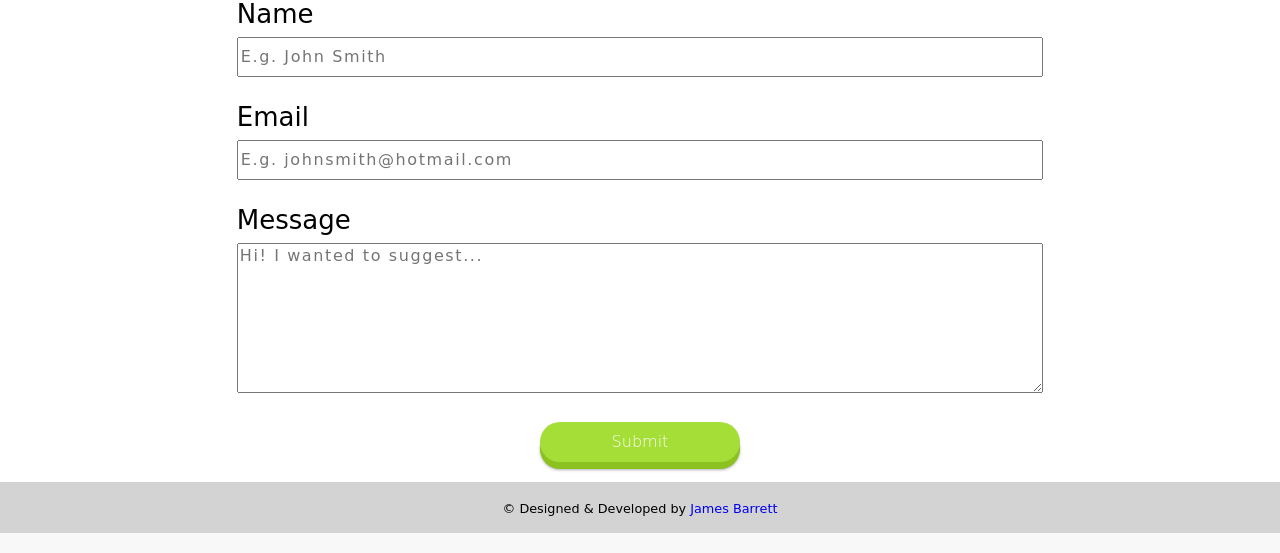
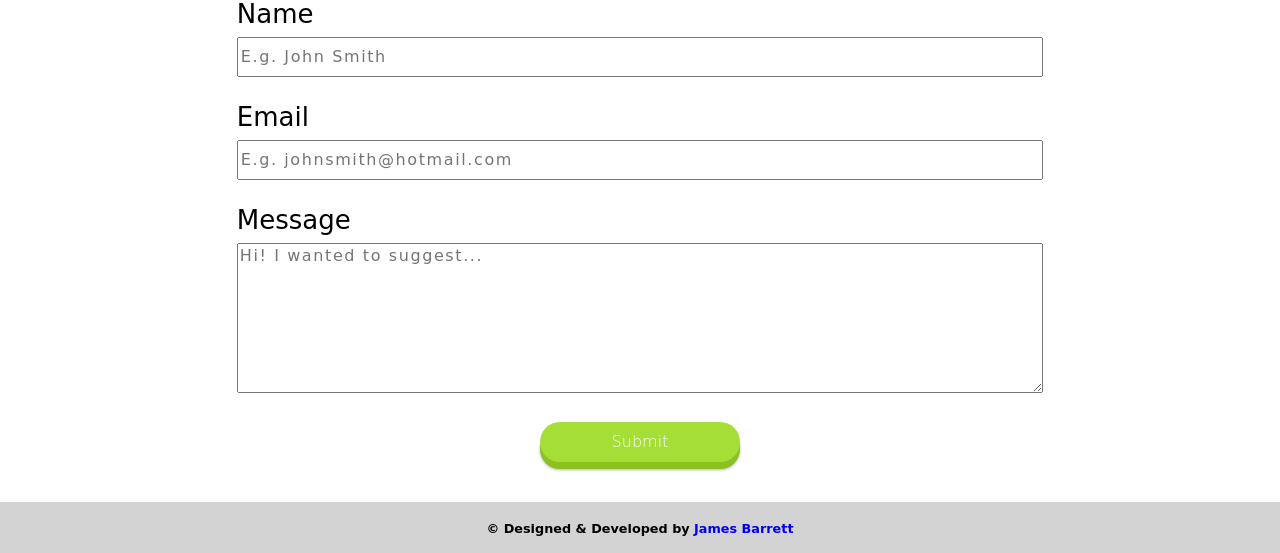
Before and after one commit to jamesbarrett95/www.thepokeraf.co.uk, a PHP site: page / in a window 1280 px wide. Shown: the part 2403-2956 px from the top of the page. Run offline with PHP 8.4, Linux system fonts and the light colour scheme; data that the repository does not hold is empty; some libraries are stand-ins or nearby versions; some web fonts are replaced.

Commit message:
footer amends

```diff
--- a/css/stylesheet.css
+++ b/css/stylesheet.css
@@ -32,6 +32,7 @@ footer {
     padding-bottom: 1em;
     text-align: center;
     background-color: #d3d3d3;
+    font-weight: bold;
 }
 
 .clearfix:after {
@@ -211,6 +212,7 @@ textarea {
 .form-container .button {
   width: 60%;
   max-width: 200px;
+  margin-bottom: 20px;
 }
 
 .errorMessage {
```
